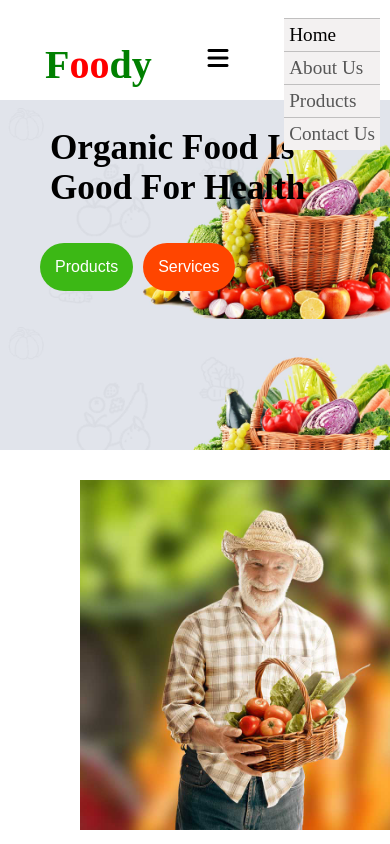
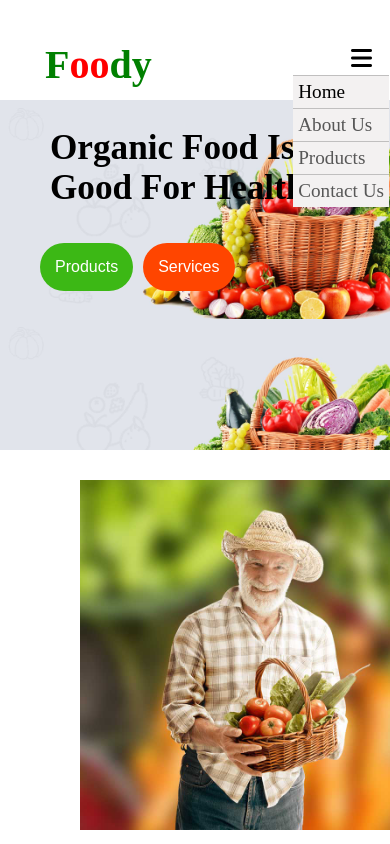
Before and after one commit to gowthamimallireddy/organic-food-website, a plain HTML site: page index.html in a window 390 px wide. Both pictures are taken after a click on the label 361 px from the left and 59 px from the top of the page. Shown: the top 844 px of the page. Drawn offline with Linux system fonts and the light colour scheme.

Commit message:
style.css

```diff
--- a/style.css
+++ b/style.css
@@ -1281,7 +1281,10 @@ h2{
      .menu-bar2{
         display: none;
         flex-direction: column;
-        margin-top: 50px;
+        position: absolute;
+        top:50px;
+        right: 1px;
+        z-index: 1000;
     }
 
 
```
